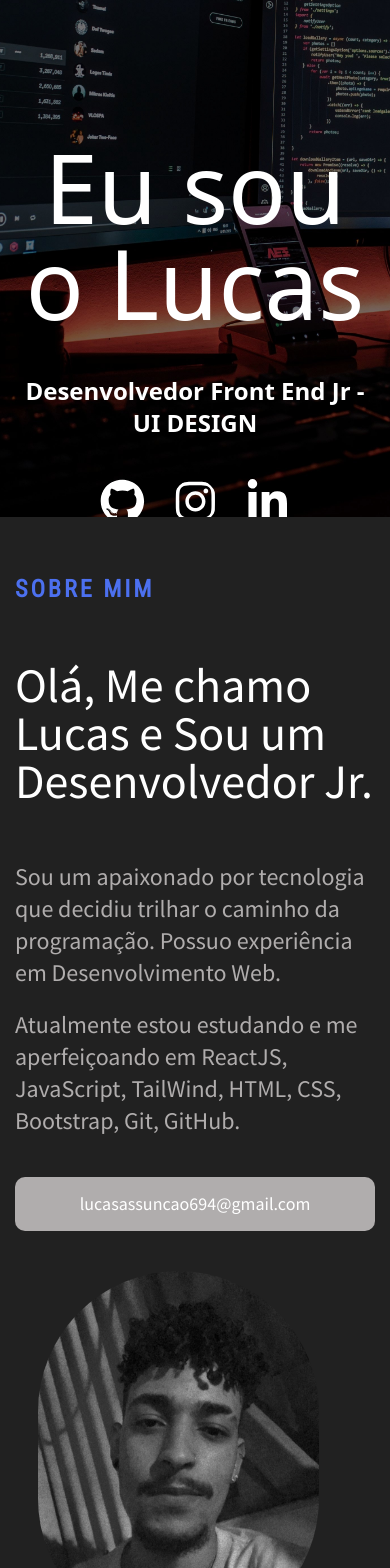
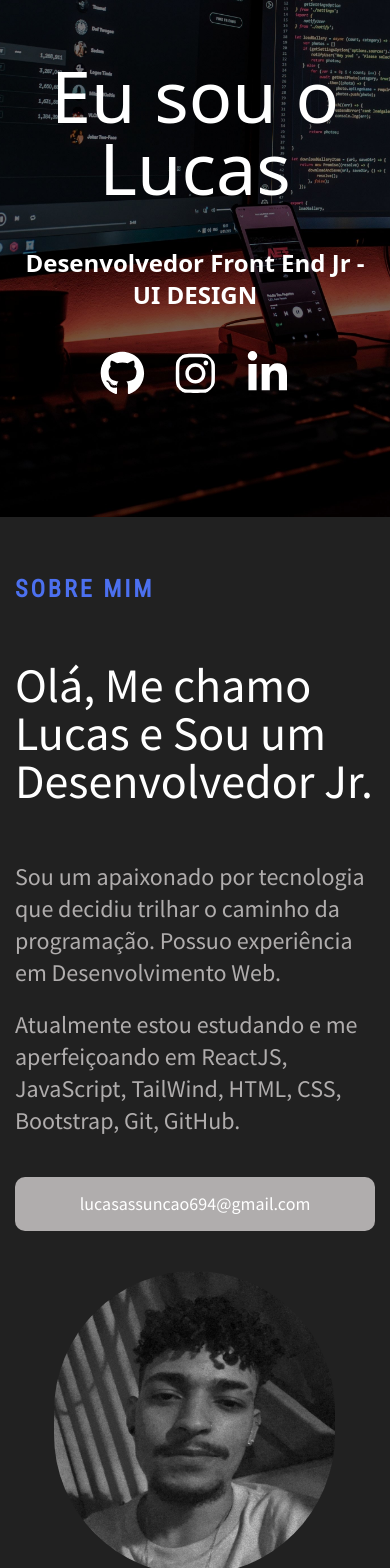
Before and after one commit to lucas694/Portfolio, a React (Create React App) app: page / in a window 390 px wide. Shown: the part 200-1768 px from the top of the page. Built offline with nearby package versions, Linux system fonts and the light colour scheme.

Commit message:
first Commit

```diff
--- a/src/Components/Inicio.css
+++ b/src/Components/Inicio.css
@@ -3,11 +3,13 @@
 }
 
 .InicioCenter{
-    @apply bg-transparent w-[90%] h-[50%] text-white mt-80
+    @apply sm:bg-transparent sm:w-[90%] sm:h-[50%] sm:text-white sm:mt-80
+    bg-transparent w-[90%] h-[50%] text-white mt-40
 }
 
 .ApresText{
-    @apply text-8xl text-center font-medium
+    @apply sm:text-8xl sm:text-center sm:font-medium
+    text-7xl text-center font-medium
 }
 
 .ApresText-2{
--- a/src/Components/Inicio.js
+++ b/src/Components/Inicio.js
@@ -35,9 +35,9 @@ const Inicio = () => {
 
                 {/* Redes Sociais Icons */}
                 <div className="InicioIcons">
-                  <FaGithub className={"IconClass"}/>
-                  <FaInstagram className={"IconClass"} />
-                  <FaLinkedinIn className={"h-[2.8em] w-[2.8em]"}/>
+                  <a href={"https://github.com/lucas694"}><FaGithub className={"IconClass"}/></a>
+                  <a href={"https://www.instagram.com/luccas_cardoso_/"}><FaInstagram className={"IconClass"} /></a>
+                  <a href={"https://www.linkedin.com/in/lucascardoso-assuncao/"}><FaLinkedinIn className={"h-[2.8em] w-[2.8em]"}/></a>
 
                 </div>
 
--- a/src/Components/SobreMim.css
+++ b/src/Components/SobreMim.css
@@ -14,6 +14,14 @@
 
 .SobreMimRight{
     @apply w-[30em] h-[70%] flex flex-col flex items-center justify-center mt-10 ;
+}
+
+.MyPhoto{
+    @apply
+    sm:w-[23em] sm:h-[23em] rounded-full border-white
+    lg:ml-16
+    w-[20em] h-[19em] mr-8
+    ;
 }
 
 .Tittle-About{
@@ -34,8 +42,3 @@
 .AboutEmail:hover{
     @apply bg-gray-400;
 }
-
-.MyPhoto{
-    @apply w-[23em] h-[23em] rounded-full border-white mr-16
-    ;
-}
```
